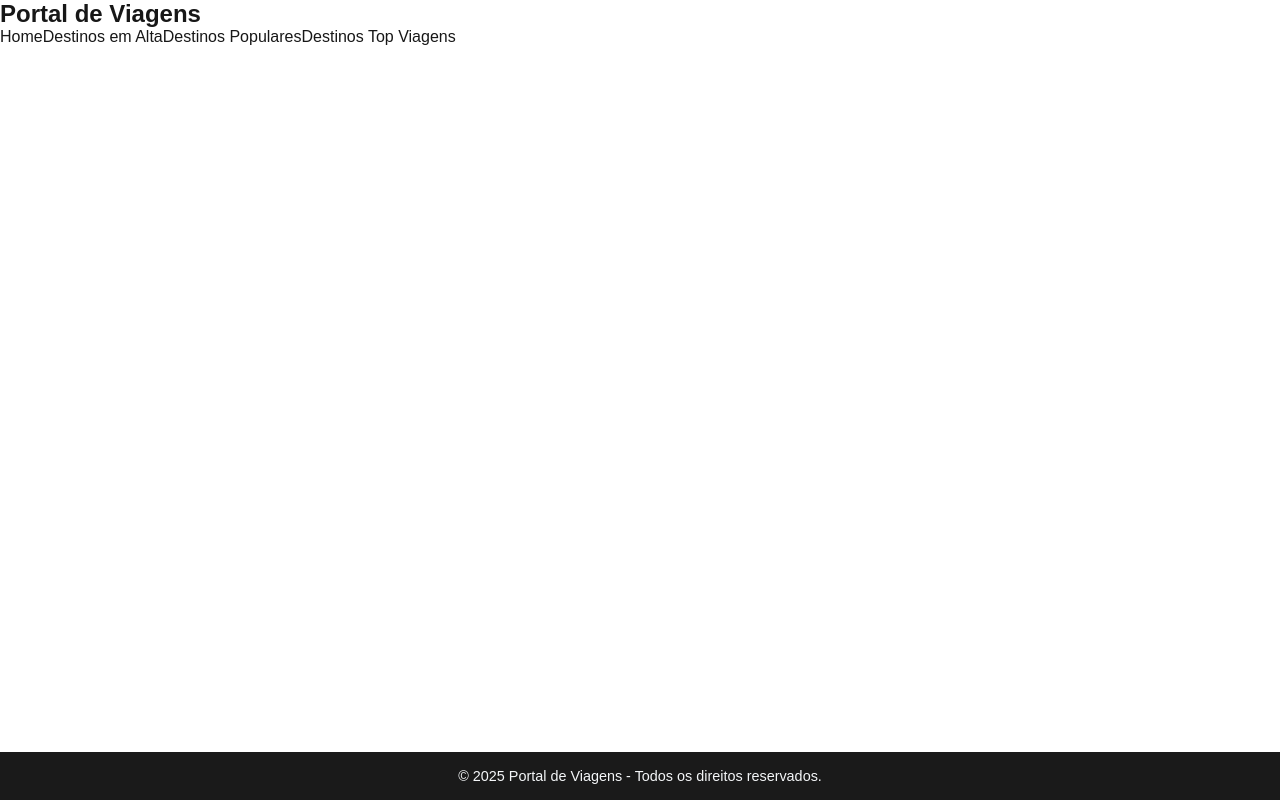
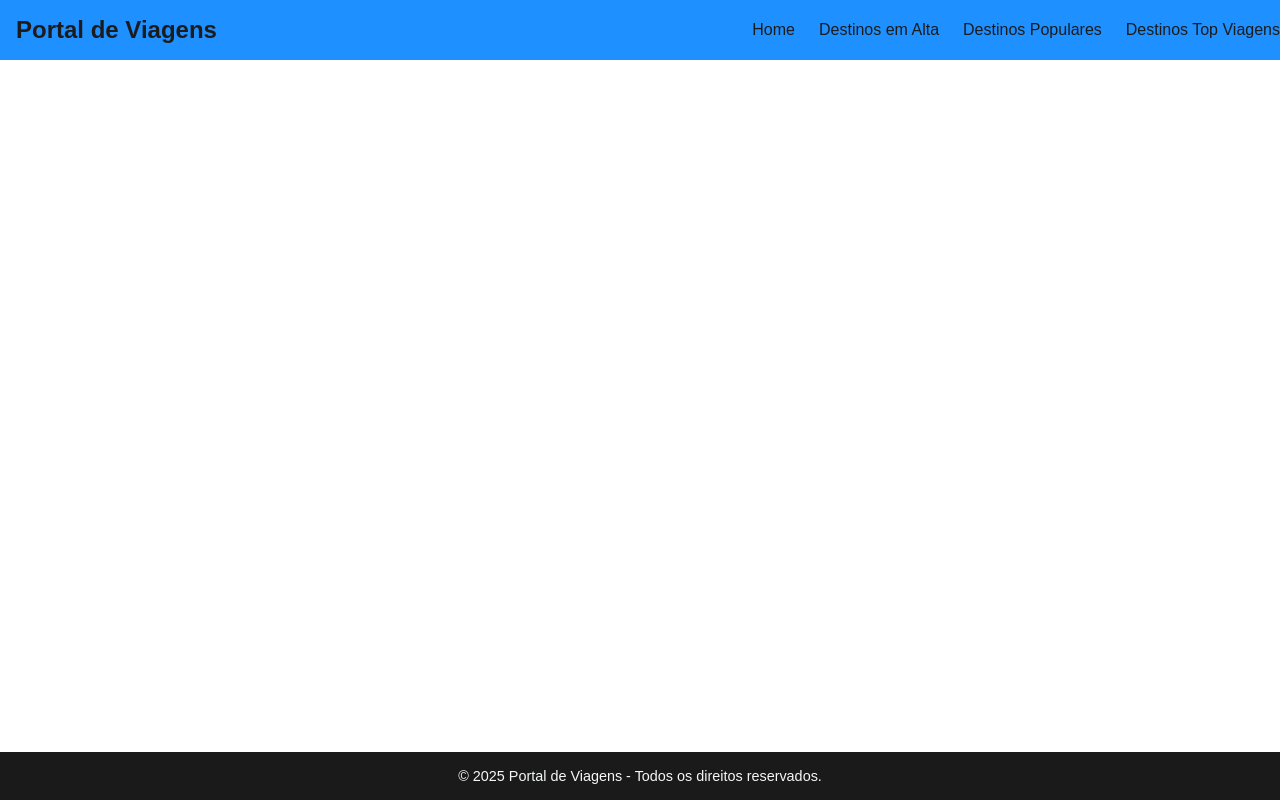
Before and after one commit to ValfranJr/Portal-Viagens, a Next.js app: page / in a window 1280 px wide. Built offline with nearby package versions, Linux system fonts and the light colour scheme.

Commit message:
feat: adicionando Header module css

```diff
--- /dev/null
+++ b/src/app/componentes/Header/Header.module.css
@@ -0,0 +1,25 @@
+.header{
+    background-color: #1E90FF ;
+    color: #1C1C1C;
+    display: flex;
+    justify-content: space-between;
+    align-items: center;
+
+}
+
+.header__title{
+    padding: 1rem;
+
+}
+
+.header__nav{
+    display: flex;
+    justify-content:right;
+    gap: 1.5rem;
+
+}
+
+.header__nav :hover{
+    color: #FF6B6B;
+
+}
--- a/src/app/componentes/Header/index.tsx
+++ b/src/app/componentes/Header/index.tsx
@@ -1,10 +1,11 @@
+import styles from "./Header.module.css";
 import Link from "next/link";
 
 const Header = () => {
   return (
-    <header>
-      <h2>Portal de Viagens</h2>
-      <nav>
+    <header className={styles.header}>
+      <h2 className={styles.header__title}>Portal de Viagens</h2>
+      <nav className={styles.header__nav}>
         <Link href="/">Home</Link>
         <Link href="/destinos/em-alta">Destinos em Alta</Link>
         <Link href="/destinos/populares">Destinos Populares</Link>
--- a/src/app/layout.tsx
+++ b/src/app/layout.tsx
@@ -1,7 +1,6 @@
 
 import Footer from "./componentes/Footer";
 import Header from "./componentes/Header";
-import "@/styles/globals.css";
 
 export default function RootLayout({
   children,
```
